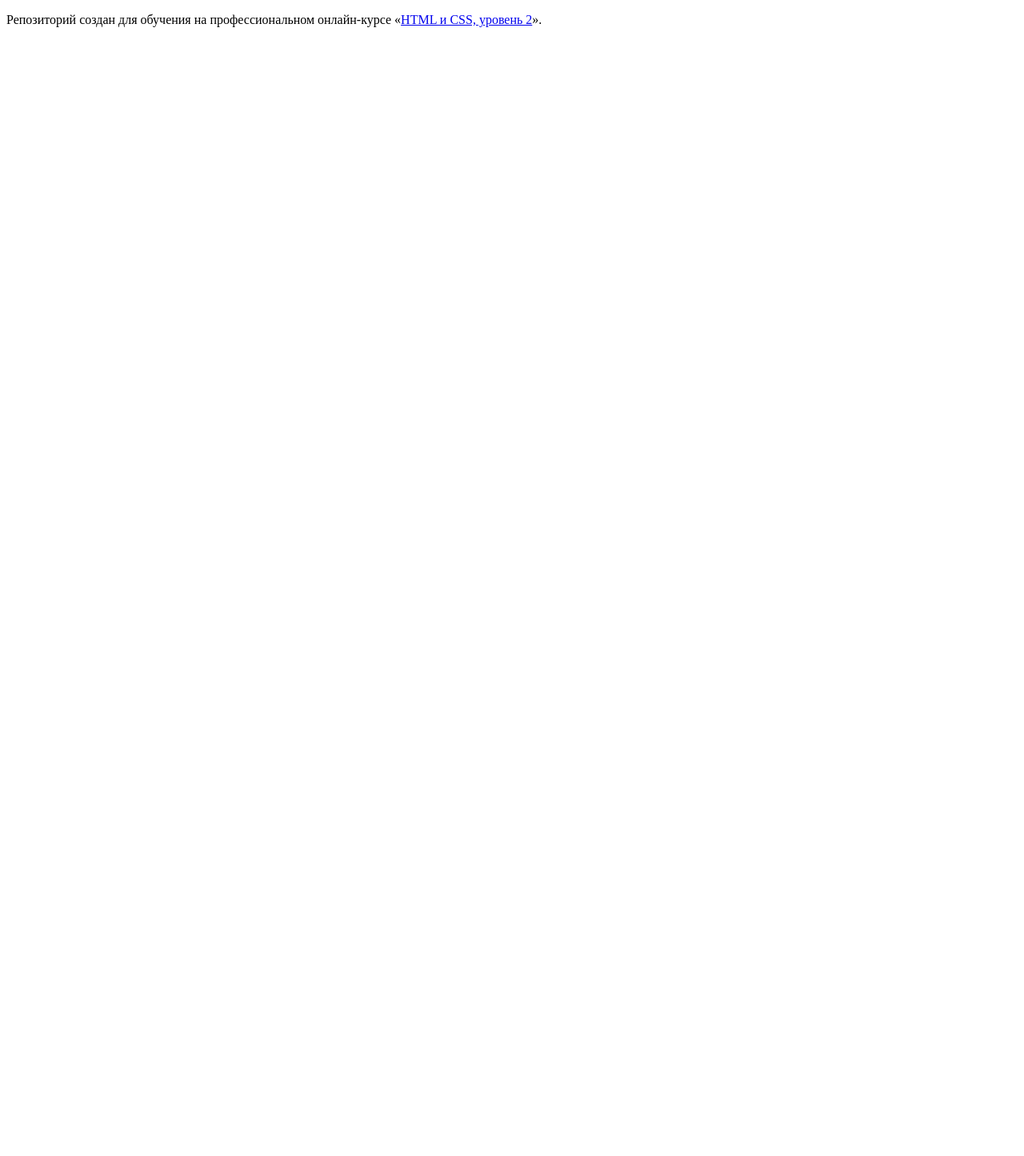
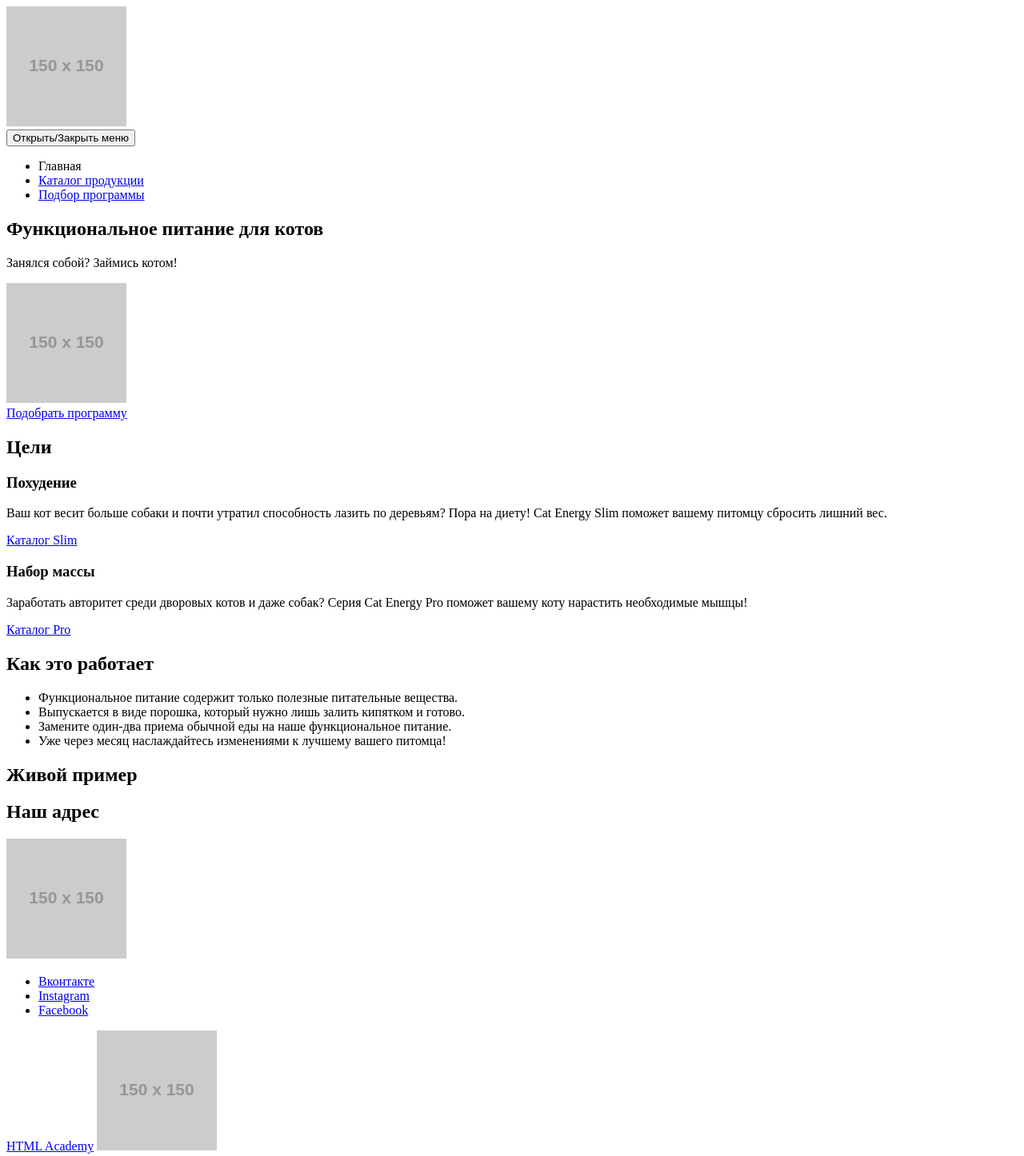
Before and after one commit to fi-ji/1482853-cat-energy-20, a website: page source/index.html in a window 1280 px wide. Shown: the whole page at 80% size. Before the commit the page ends 800 px from the top, so only its background shows below. Drawn offline with Linux system fonts and the light colour scheme; placeholder pictures from the web are drawn by us.

Commit message:
выполняет разметку index.html

```diff
--- a/source/index.html
+++ b/source/index.html
@@ -1,12 +1,117 @@
 <!DOCTYPE html>
-<html lang="ru">
-  <head>
-    <meta charset="utf-8">
-    <title>HTML Academy: Кэт энерджи</title>
-  </head>
-  <body>
+<html class="page" lang="ru">
 
-    <p>Репозиторий создан для обучения на профессиональном онлайн‑курсе «<a href="https://htmlacademy.ru/intensive/adaptive">HTML и CSS, уровень 2</a>».</p>
+<head>
+  <meta charset="utf-8">
+  <title>HTML Academy: Кэт энерджи</title>
+</head>
 
-  </body>
+<body class="page__body">
+
+  <header class="header">
+    <div class="header__wrapper">
+      <a class="header__logo logo">
+        <img src="https://via.placeholder.com/150x150">
+      </a>
+
+      <nav class="header__navigation">
+        <button class="header__toggle" type="button">
+          <span class="visually-hidden">Открыть/Закрыть меню</span>
+        </button>
+
+        <ul class="header__list site-list">
+          <li><a class="site-list__link">Главная</a></li>
+          <li><a class="site-list__link" href="catalog.html">Каталог продукции</a></li>
+          <li><a class="site-list__link" href="form.html">Подбор программы</a></li>
+        </ul>
+      </nav>
+    </div>
+  </header>
+
+  <main class="main">
+
+    <section class="promo">
+      <div class="promo__wrapper">
+        <h1 class="promo__title main-title">Функциональное питание для котов</h1>
+        <p class="promo__tagline">Занялся собой? Займись котом!</p>
+
+        <div class="promo__img-wrapper">
+          <img src="https://via.placeholder.com/150x150">
+        </div>
+
+        <a class="promo__link button" href="#">Подобрать программу</a>
+      </div>
+    </section>
+
+    <section class="goals">
+      <div class="goals__wrapper">
+        <h2 class="visually-hidden">Цели</h2>
+
+        <article class="goals__item goal">
+          <h3 class="goal__title">Похудение</h3>
+          <p class="goal__txt">Ваш кот весит больше собаки и почти утратил способность лазить по деревьям? Пора на
+            диету! Cat Energy Slim поможет
+            вашему питомцу сбросить лишний вес.</p>
+          <a class="goal__link" href="#">Каталог Slim</a>
+        </article>
+
+        <article class="goals__item goal">
+          <h3 class="goal__title">Набор массы</h3>
+          <p class="goal__txt">Заработать авторитет среди дворовых котов и даже собак? Серия Cat Energy Pro поможет
+            вашему коту нарастить необходимые
+            мышцы!</p>
+          <a class="goal__link" href="#">Каталог Pro</a>
+        </article>
+      </div>
+    </section>
+
+    <section class="info">
+      <div class="info__wrapper">
+        <h2 class="info__title">Как это работает</h2>
+
+        <ul class="info__list">
+          <li class="info__item">Функциональное питание содержит только полезные
+            питательные вещества.</li>
+          <li class="info__item">Выпускается в виде порошка, который нужно лишь залить
+            кипятком и готово.</li>
+          <li class="info__item">Замените один-два приема обычной еды на наше
+            функциональное питание.</li>
+          <li class="info__item">Уже через месяц наслаждайтесь изменениями к лучшему вашего питомца!</li>
+        </ul>
+      </div>
+    </section>
+
+    <section class="example">
+      <h2 class="example__title">Живой пример</h2>
+    </section>
+
+    <section class="contacts">
+      <h2 class="visually-hidden">Наш адрес</h2>
+    </section>
+
+  </main>
+
+  <footer class="footer">
+    <div class="footer__wrapper">
+      <a class="footer__logo">
+        <img src="https://via.placeholder.com/150x150">
+      </a>
+
+      <ul class="footer__list social">
+        <li><a class="social__link social__link--vk" href="#" target="_blank">Вконтакте</a></li>
+        <li><a class="social__link social__link--instagram" href="#" target="_blank">Instagram</a></li>
+        <li><a class="social__link social__link--facebook" href="#" target="_blank">Facebook</a></li>
+      </ul>
+
+      <div class="footer__copyright copyright">
+        <a class="copyright__link" href="https://htmlacademy.ru/intensive/adaptive" target="_blank">HTML Academy</a>
+
+        <a class="copyright__logo-link" href="https://htmlacademy.ru/intensive/adaptive" target="_blank">
+          <img src="https://via.placeholder.com/150x150">
+        </a>
+      </div>
+    </div>
+  </footer>
+</body>
+
 </html>
```
